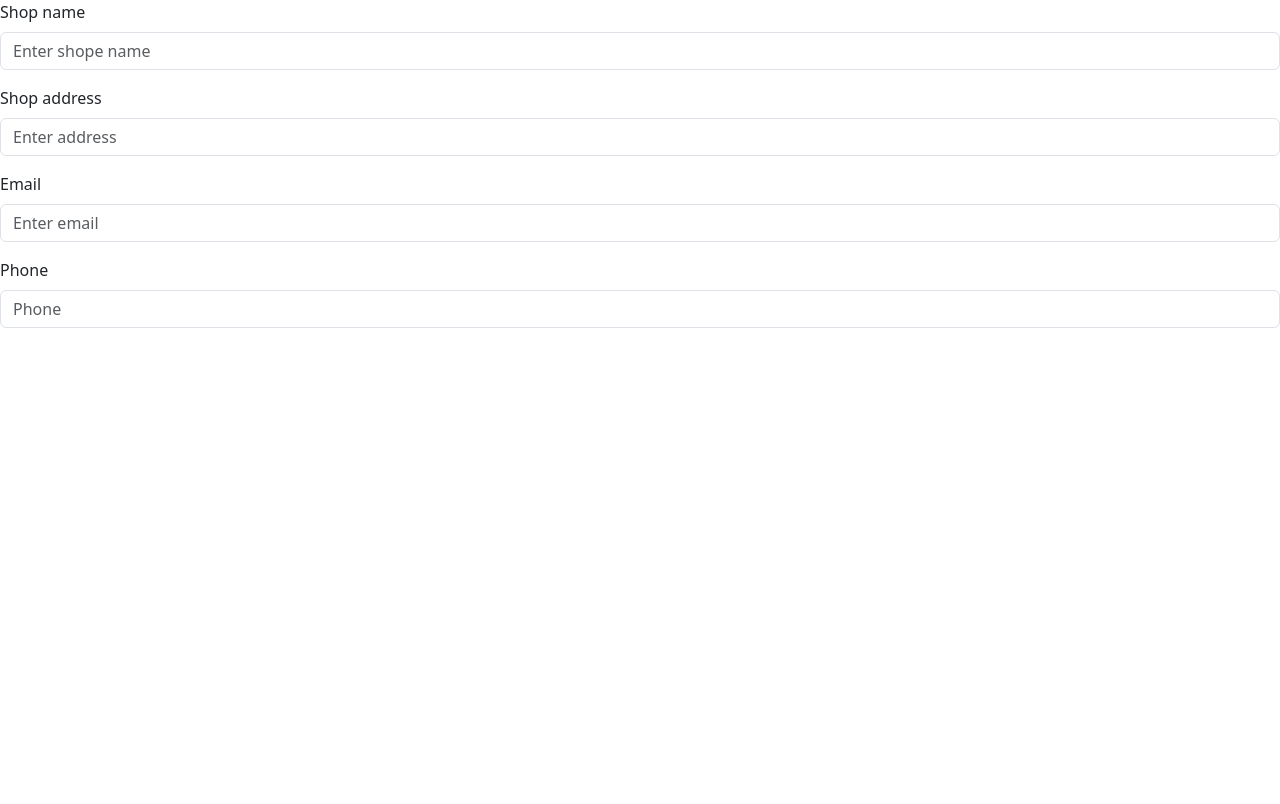
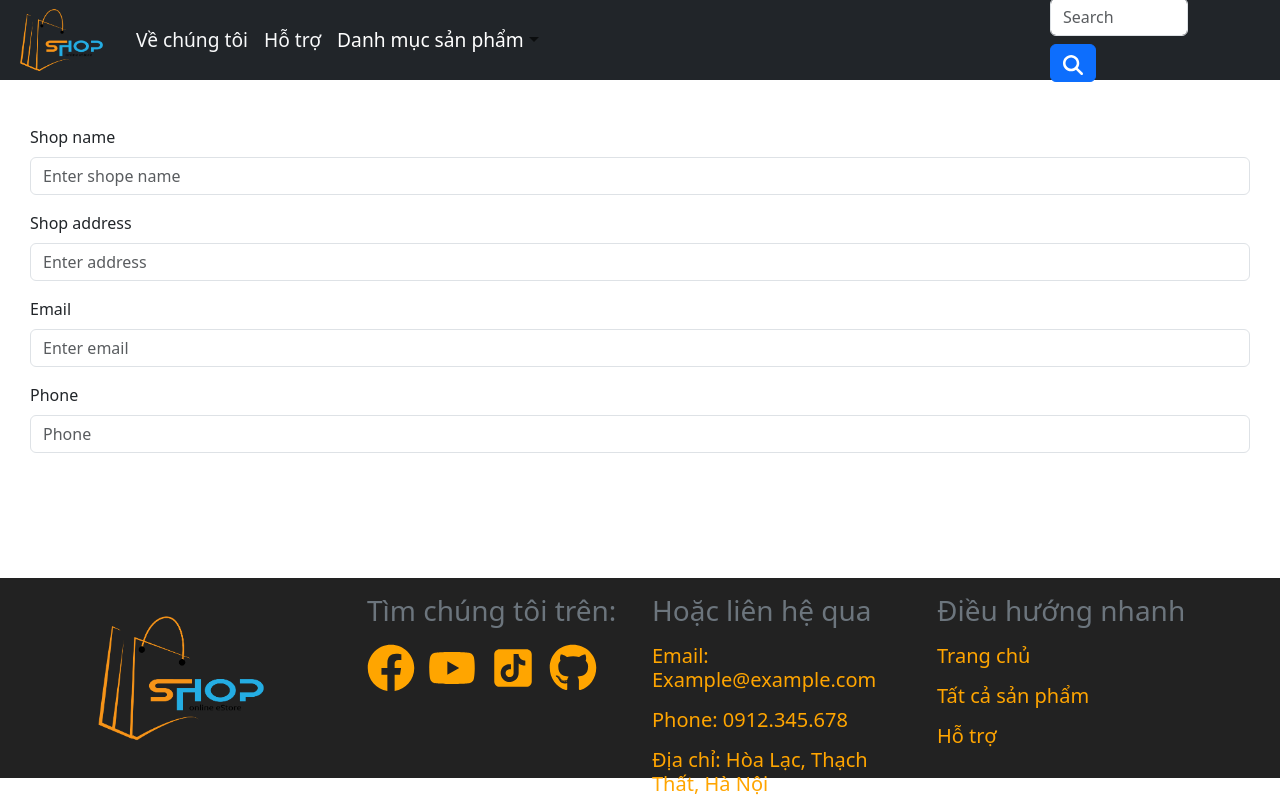
Before and after one commit to MinhBTHE186598/OnlineShop, a React (Create React App) app: page /addSaler in a window 1280 px wide. Built offline with nearby package versions, Linux system fonts and the light colour scheme.

Commit message:
Tiep tuc AddSaler

```diff
--- a/src/components/FormReg.js
+++ b/src/components/FormReg.js
@@ -6,7 +6,7 @@ import Col from 'react-bootstrap/Col';
 
 function FormGroupExample() {
   return (
-    <Form>
+    <Form id="wrapper" style={{ margin: '125px 30px' }}>
         <Form.Group className="mb-3" controlId="formGroupNameShop">
         <Form.Label>Shop name</Form.Label>
         <Form.Control type="shopname" placeholder="Enter shope name" />
--- a/src/webpages/AddSaler.js
+++ b/src/webpages/AddSaler.js
@@ -7,9 +7,9 @@ import FormReg from '../components/FormReg'
 function AddSaler() {
     return (
         <div>
-
+                <Header/>
                 <FormReg/>
-
+                <Footer/>
         </div>
     )
 }
```
